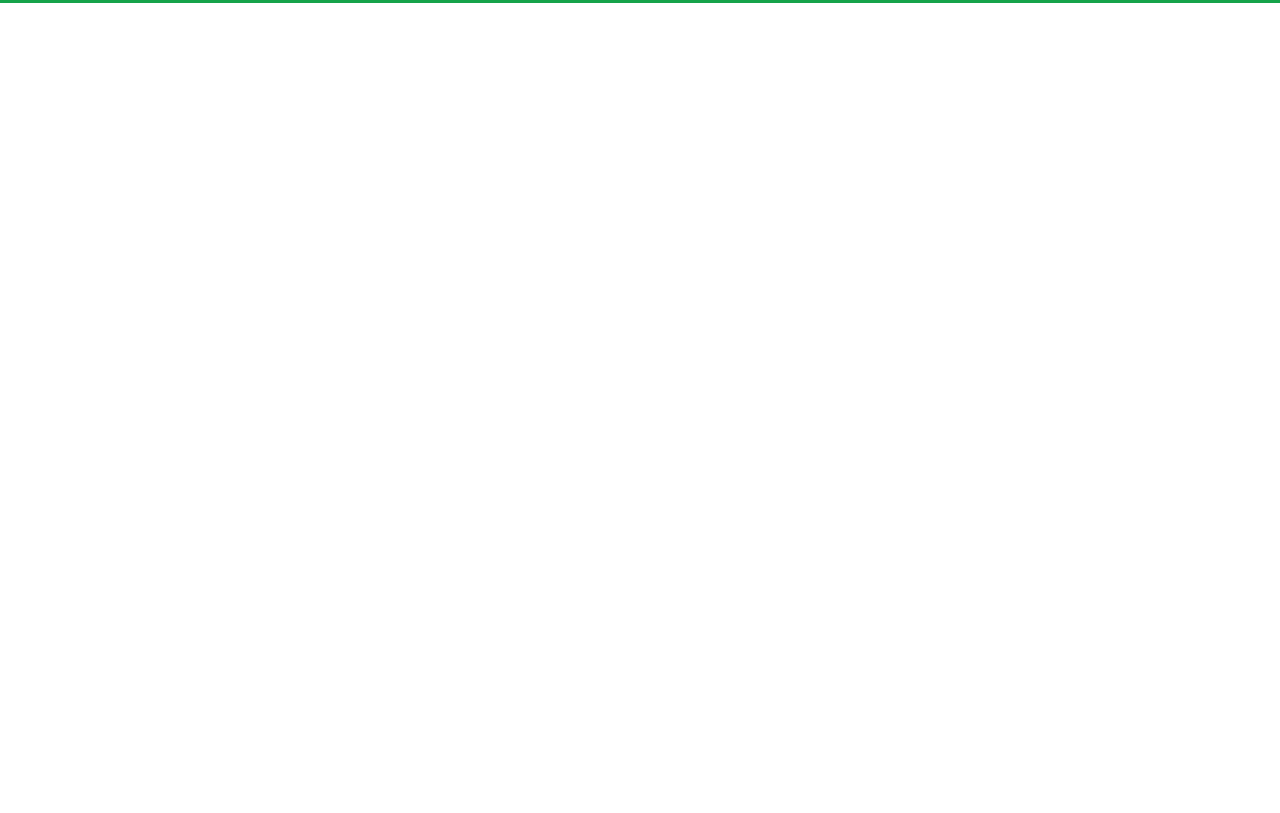
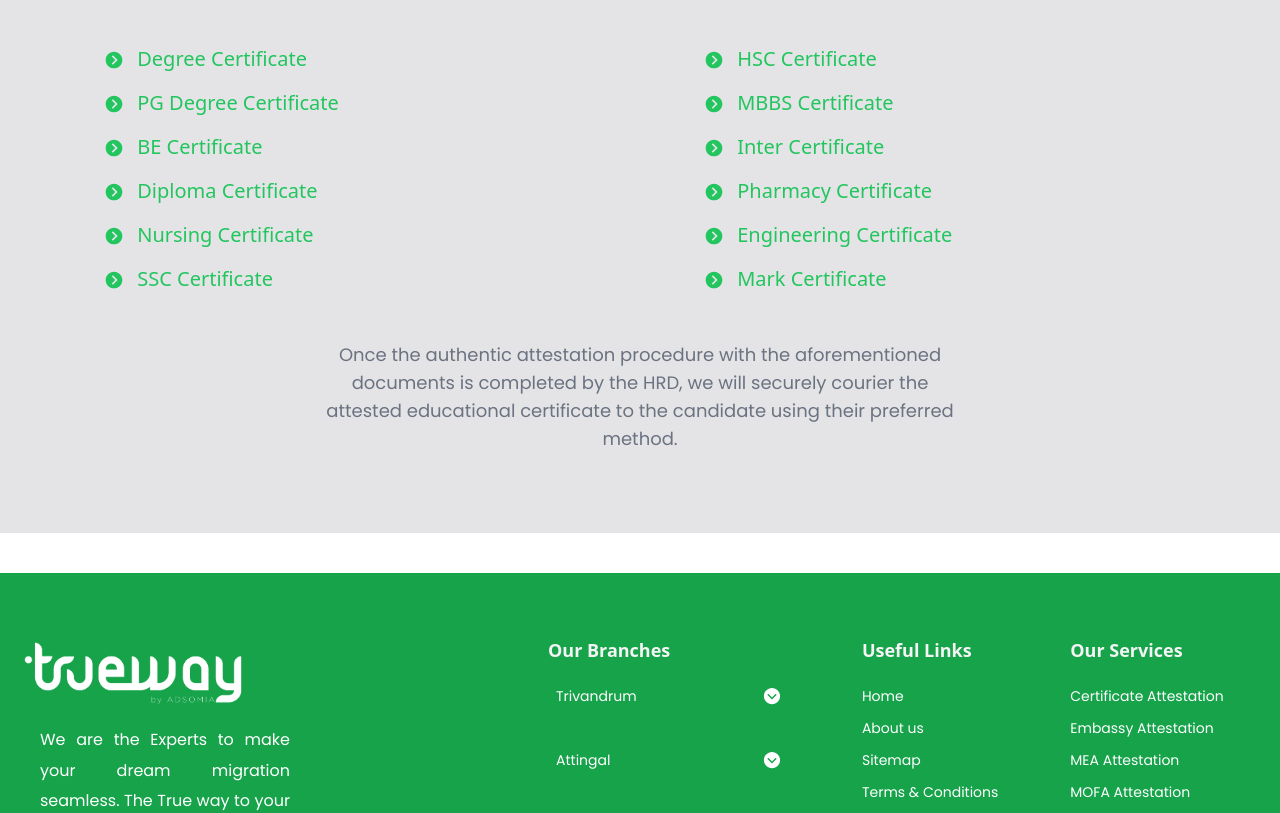
Before and after one commit to Truwayinternational/Trueway-Website, a React (Create React App) app: page /hrdAttestation in a window 1280 px wide. Shown: the part 5480-6293 px from the top of the page. Before the commit the page ends 5483 px from the top, so only its background shows below. Built offline with nearby package versions, Linux system fonts and the light colour scheme.

Commit message:
Document Required for  HRD, 16 Services scrolling add to common componentsfolder

```diff
--- a/src/Components/Layout/Footer.js
+++ b/src/Components/Layout/Footer.js
@@ -2,9 +2,18 @@ import React from 'react'
 import whiteLogo from '../../Assets/Trueway_Wt.png'
 import FooterAccordian from './FooterAccordian'
 
+import { Link } from 'react-router-dom'
 
 // import {FaLocationDot} from 'react-icons/fa6'
 import {BsFacebook, BsInstagram, BsLinkedin, BsTwitter, BsWhatsapp, BsYoutube} from 'react-icons/bs'
+
+// clicking to nav link and scroll to top section
+function scrollToTop() {
+    window.scrollTo({
+      top: 0,
+      behavior: 'smooth' // Add smooth scrolling behavior for a smoother transition
+    });
+}
 
 
 const footerLinks = [
@@ -13,26 +22,26 @@ const footerLinks = [
         links: [
             {
                 name:"Home",
-                link:""
+                link:"/"
             },
             {
                 name:"About us",
-                link:""
+                link:"/about"
             },
             {
                 name:"Sitemap",
-                link:""
+                link:"/sitemap"
             },
             {
                 name:"Terms & Conditions",
-                link:""
+                link:"/terms&conditions"
             },
             {
                 name:"Refund Policy",
                 link:""
             },{
                 name:"Privacy Policy",
-                link:""
+                link:"refundpolicy"
             },
         ]
     },
@@ -41,51 +50,55 @@ const footerLinks = [
         links: [
             {
                 name:"Certificate Attestation",
-                link:""
+                link:"/certificateAttestation"
             },
             {
                 name:"Embassy Attestation",
-                link:""
+                link:"/embassyAttestation"
             },
             {
-                name:"MEA/MOFA Attestation",
-                link:""
+                name:"MEA Attestation",
+                link:"/meaAttestation"
+            },
+            {
+                name:"MOFA Attestation",
+                link:"/mofaAttestation"
             },
             {
                 name:"HRD Attestation",
-                link:""
+                link:"/hrdAttestation"
             },
             {
                 name:"Apostille Attestation",
-                link:""
+                link:"/apostilleAttestation"
             },
             {
                 name:"Home Attestation",
-                link:""
+                link:"/homeAttestation"
             },
             {
                 name:"Data Flow Verification",
-                link:""
+                link:"/dataflow"
             },
             {
                 name:"Exam Coaching",
-                link:""
+                link:"/examCoaching"
             },
             {
                 name:"ACLS/BLS",
-                link:""
+                link:"/acls_bls"
             },
             {
                 name:"Police Clearance Certificate",
-                link:""
+                link:"/pcc"
             },
             {
                 name:"Migration",
-                link:""
+                link:"/migration"
             },
             {
                 name:"Verification & Other Services",
-                link:""
+                link:"/verification_otherServices"
             },
         ]
     }
@@ -153,10 +166,12 @@ function Footer() {
                             {footerLink.title}
                         </h4>
                         <ul className='list-none mt-4'>
-                            {footerLink.links.map((link, index) => (
-                                <li key={link.name}
+                            {footerLink.links.map((toFooterlink, index) => (
+                                <li key={toFooterlink.index}
                                 className="font-poppins font-normal text-[14px] leading-[24px] text-white hover:text-green-950 cursor-pointer px-3 py-1">
-                                 {link.name}
+                                <Link to={toFooterlink.link} className='hover:text-black hover:font-semibold' onClick={scrollToTop}>
+                                 {toFooterlink.name}
+                                </Link>
                                 </li>
                             ))}
                         </ul>
--- a/src/Components/Layout/FooterAccordian.js
+++ b/src/Components/Layout/FooterAccordian.js
@@ -13,7 +13,7 @@ function FooterAccordian(props) {
     return (
         <>
                     <div className="font-poppins font-normal text-[14px] leading-[24px] text-white hover:text-green-950 cursor-pointer p-2">
-                        <div className={`bg-green-600 p-3 w-[280px] duration-500 group ${item.active === 1 ? 'is-active bg-green-600 rounded-md': ''}`}>
+                        <div className={`bg-green-600 p-3 w-[250px] duration-500 group ${item.active === 1 ? 'is-active bg-green-600 rounded-md': ''}`}>
                             <div className='flex items-center '>
                                 <div className='w-full duration-500 group-[.is-active]:font-bold text-md'>
                                 {item.place}
--- a/src/Pages/Home/HomeIndex.js
+++ b/src/Pages/Home/HomeIndex.js
@@ -12,8 +12,7 @@ import OurVideos from "./OurVideos";
 import Procedure from "./Procedure";
 import ServicesSection from "./ServicesSection";
 import ServicesSectionMob from './ServicesSectionMob'
-import WhyisTrueway from "./WhyisTrueway";
-import WhyTruewaycards from './WhyTruewaycards';
+import WhyisTrueway from "../../Components/WhyisTrueway";
 
 
 function HomeIndex() {
@@ -27,7 +26,6 @@ function HomeIndex() {
       <ServicesSectionMob />
       <GetinTouch />
       <WhyisTrueway />
-      <WhyTruewaycards />
       <Procedure />
       <FromClients />
       <Form2 />
--- a/src/Pages/OtherServices/Embassy Attestation/EmbassyAttestationIndex.js
+++ b/src/Pages/OtherServices/Embassy Attestation/EmbassyAttestationIndex.js
@@ -6,6 +6,10 @@ import PopulerContries from './PopulerContries'
 import PopularContreisCardMob from './PopularContreisCardMob'
 import HowDoIGet from './HowDoIGet'
 import YourBestChoice from './YourBestChoice'
+
+// trueway services import
+import WhyIsTrueway from '../../../Components/WhyisTrueway'
+
 import OurClients from '../OurClients'
 import FaqEmbassy from './FaqEmbassy'
 
@@ -20,6 +24,7 @@ function EmbassyAttestationIndex() {
         <PopularContreisCardMob /> {/*  countries in mobile screen size */}
         <HowDoIGet />
         <YourBestChoice />
+        <WhyIsTrueway/>
         <OurClients />
         <FaqEmbassy/>
     </div>
--- a/src/Pages/OtherServices/Embassy Attestation/YourBestChoice.js
+++ b/src/Pages/OtherServices/Embassy Attestation/YourBestChoice.js
@@ -3,7 +3,7 @@ import thumb_img from '../../../Assets/ISO/thumb.png'
 
 function YourBestChoice() {
   return (
-    <div>
+    <>
         <div className='flex justify-center items-center bg-zinc-200 h-full w-full my-10'>
             <div className='grid md:grid-cols-2 max-w-[1280px] py-10 '>
                 <div className='md:pt-10 lg:pl-32'>
@@ -17,7 +17,7 @@ function YourBestChoice() {
                 </div>
             </div>
         </div>
-    </div>
+    </>
   )
 }
 
--- /dev/null
+++ b/src/Pages/OtherServices/HRD Attestation/DocumentsRequired.js
@@ -0,0 +1,80 @@
+import React from 'react'
+import section_img from '../../../Assets/HRD Attestation/Document.png'
+
+import {BiSolidChevronRightCircle} from 'react-icons/bi'
+
+
+function DocumentsRequired() {
+  return (
+    <div className='bg-zinc-200 h-full w-full my-10'>
+        <div className='flex justify-center items-center '>
+            <div className='grid lg:grid-cols-2 max-w-[1280px] py-10 '>
+                <div className='flex flex-col lg:pl-16 md:px-10 lg:px-0  px-5'>
+                <h1 className='text-4xl py-4 md:text-5xl font-HeadingFont font-bold '> <b className='text-green-500'> Documents Required For <br/> </b> HRD Attestation</h1>
+                    <p className='text-gray-500 font-poppins md:text-xl lg:text-lg'>
+                    To obtain attestation from the HRD office, you are required to submit the authentic original degree certificate, along with copies of the mark sheet, the offer letter, your passport, and two passport-size photos.<br/>
+                    Attestation by the State Human Resource Department is the process used to certify educational documents. Additionally, the legitimacy of the certificate is verified through an authentication procedure. An attestation stamp, commonly referred to as an HRD certificate, is acquired to confirm the authenticity of the document. Furthermore, multiple educational documents are required to be submitted to Trueway International in order to initiate the State Human Resource Department attestation procedure.<br/>
+                    <b>Here is the list of certificates required for the attestation of educational documents:</b>
+                    </p>
+                </div>
+                <div className='md:pt-10 lg:pl-20 py-auto'>
+                    <img className='lg:w-[400px] px-14 py-8 mx-auto lg:my-20' src={section_img} alt="section_img" />
+                </div>
+            </div>
+        </div>
+        <div className='flex justify-center md:px-20  pl-1 md:mx-auto  max-w-[1280px] pb-10 '>
+                <div className='flex md:w-1/2 '>
+                    <ul className='md:text-xl  text-sm  text-green-500'>
+                        <li className='bg-transparent rounded-full md:hover:bg-white py-2 cursor-pointer '>
+                            <BiSolidChevronRightCircle className='inline-flex md:mx-2'/> Degree Certificate
+                        </li>
+                        <li className='bg-transparent rounded-full md:hover:bg-white py-2 cursor-pointer '>
+                            <BiSolidChevronRightCircle className='inline-flex md:mx-2'/> PG Degree Certificate
+                        </li>
+                        <li className='bg-transparent rounded-full md:hover:bg-white py-2 cursor-pointer '>
+                            <BiSolidChevronRightCircle className='inline-flex md:mx-2'/> BE Certificate
+                        </li>
+                        <li className='bg-transparent rounded-full md:hover:bg-white py-2 cursor-pointer '>
+                            <BiSolidChevronRightCircle className='inline-flex md:mx-2'/> Diploma Certificate
+                        </li>
+                        <li className='bg-transparent rounded-full md:hover:bg-white py-2 cursor-pointer '>
+                            <BiSolidChevronRightCircle className='inline-flex md:mx-2'/> Nursing Certificate
+                        </li>
+                        <li className='bg-transparent rounded-full md:hover:bg-white py-2 cursor-pointer '>
+                            <BiSolidChevronRightCircle className='inline-flex md:mx-2'/> SSC Certificate
+                        </li>
+                    </ul>
+                </div>
+                <div className='flex  md:w-1/2  md:pl-10 pl-0'>
+                    <ul className='text-sm md:text-xl text-green-500 '>
+                        <li className='bg-transparent rounded-full md:md:hover:bg-white py-2 cursor-pointer '>
+                            <BiSolidChevronRightCircle className='inline-flex md:mx-2'/> HSC Certificate
+                        </li>
+                        <li className='bg-transparent rounded-full md:hover:bg-white py-2 cursor-pointer '>
+                            <BiSolidChevronRightCircle className='inline-flex md:mx-2'/> MBBS Certificate
+                        </li>
+                        <li className='bg-transparent rounded-full md:hover:bg-white py-2 cursor-pointer '>
+                            <BiSolidChevronRightCircle className='inline-flex md:mx-2'/> Inter Certificate
+                        </li>
+                        <li className='bg-transparent rounded-full md:hover:bg-white py-2 cursor-pointer '>
+                            <BiSolidChevronRightCircle className='inline-flex md:mx-2'/> Pharmacy Certificate
+                        </li>
+                        <li className='bg-transparent rounded-full md:hover:bg-white py-2 cursor-pointer '>
+                            <BiSolidChevronRightCircle className='inline-flex  md:mx-2'/> Engineering Certificate
+                        </li>
+                        <li className='bg-transparent rounded-full md:hover:bg-white py-2 cursor-pointer '>
+                            <BiSolidChevronRightCircle className='inline-flex md:mx-2'/> Mark Certificate
+                        </li>
+                    </ul>
+                </div>
+        </div>
+            <div className='flex justify-center items-center text-center pb-20 max-w-2xl mx-auto px-4'>
+                <p className='text-gray-500 font-poppins md:text-xl lg:text-lg'>
+                Once the authentic attestation procedure with the aforementioned documents is completed by the HRD, we will securely courier the attested educational certificate to the candidate using their preferred method.
+                </p>
+            </div>
+    </div>
+  )
+}
+
+export default DocumentsRequired
--- a/src/Pages/OtherServices/HRD Attestation/HRDIndex.js
+++ b/src/Pages/OtherServices/HRD Attestation/HRDIndex.js
@@ -7,6 +7,7 @@ import HRDservices from './HRDservices';
 import ServicesMob from './ServicesMob';
 import PurposesOfHRD from './PurposesOfHRD';
 import ProcedureForHrd from './ProcedureForHrd';
+import DocumentsRequired from './DocumentsRequired';
 
 
 
@@ -21,6 +22,7 @@ function HRDIndex() {
         <ServicesMob /> {/*  countries in mobile screen size */}
         <PurposesOfHRD />
         <ProcedureForHrd />
+        <DocumentsRequired />
     </div>
   )
 
--- a/src/Pages/OtherServices/HRD Attestation/ProcedureForHrd.js
+++ b/src/Pages/OtherServices/HRD Attestation/ProcedureForHrd.js
@@ -19,10 +19,10 @@ function ProcedureForHrd() {
 
   return (
     <>
-      <div className='h-full my-10'>
+      <div className='h-full my-10 '>
           <div className='flex mx-4 lg:px-16 px-3'>
             <img className='md:hidden grid  w-[100px] ' src={Avatar_3} alt="Avatar_3" />
-            <h4 className='md:text-5xl lg:px-52 text-3xl pb-5 font-HeadingFont font-extrabold text-black  md:tracking-wide '> The Procedure for <br/><p className='text-green-500'>Attesting HRD Documents </p></h4>
+            <h4 className='md:text-5xl lg:px-52 text-3xl pb-5 font-HeadingFont font-extrabold text-green-500  md:tracking-wide '> The Procedure for <br/><p className='text-black'>Attesting HRD Documents </p></h4>
           </div>
         <div className='flex '>
           <div className='hidden md:flex h-full lg:pl-10 xl:mt-[-120px] py-4'>
```
Also changed, not shown: src/Components/WhyTruewaycards.js (renamed from src/Pages/Home/WhyTruewaycards.js, +16 -16 lines), src/Components/WhyisTrueway.js (renamed from src/Pages/Home/WhyisTrueway.js, +6 -2 lines), src/Pages/OtherServices/Certificate Attestation/CertificateAttestationIndex.js (+7 -0 lines), src/Assets/HRD Attestation/Document.png (renamed from src/Assets/HRD Attestation/Group 814.png).
